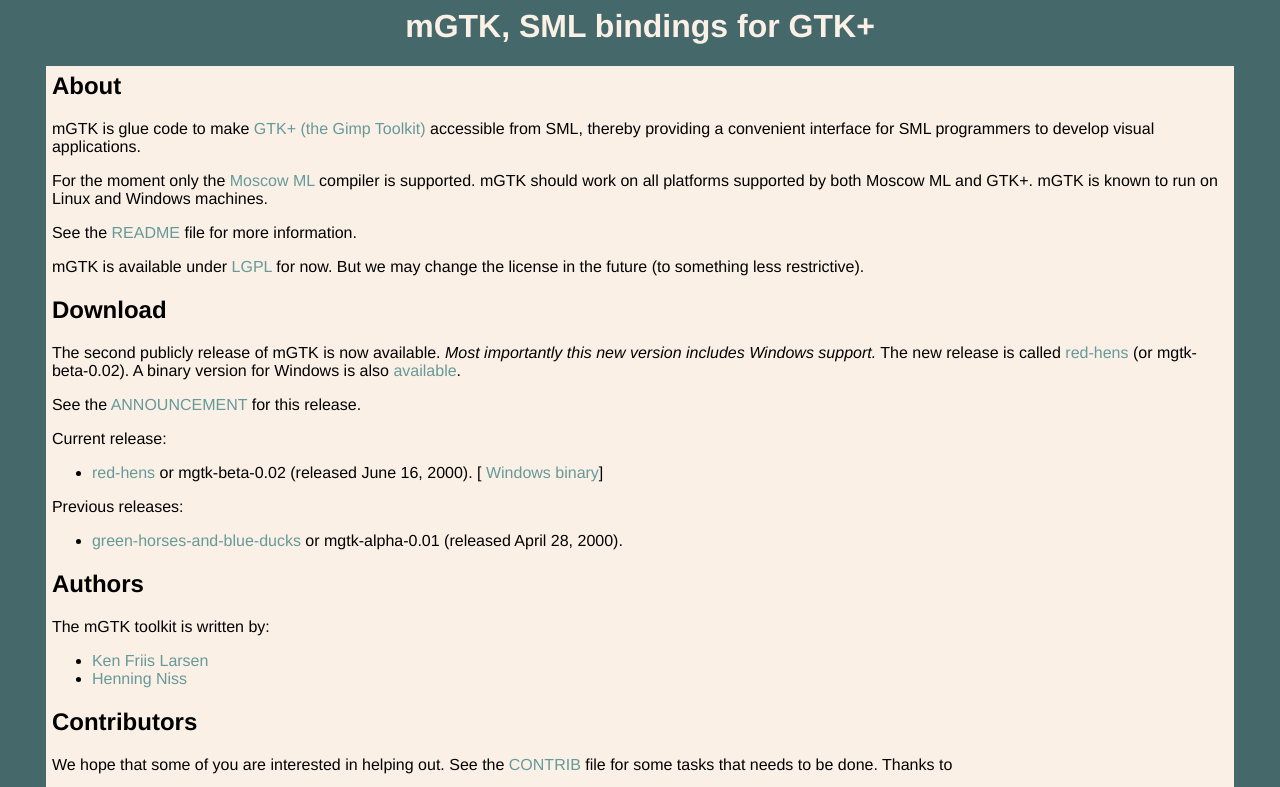
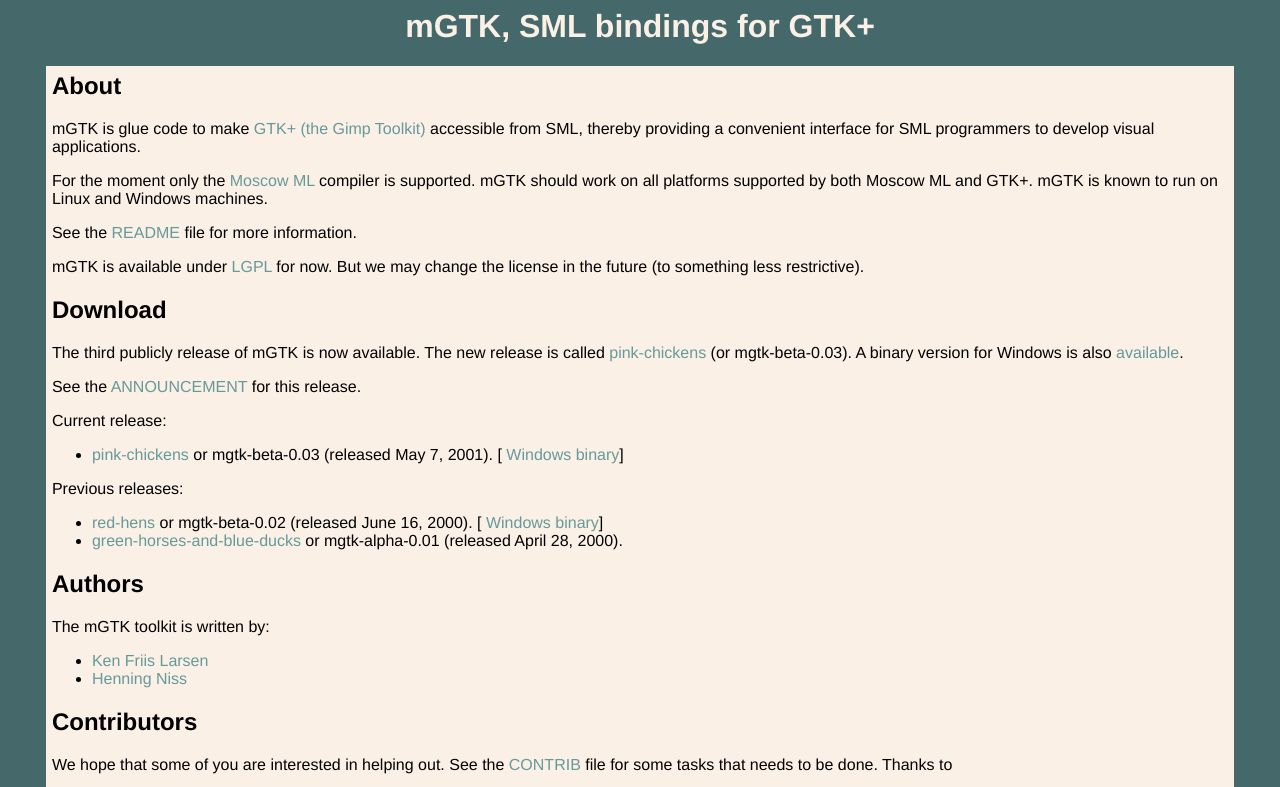
Before and after one commit to mgtk/mgtk, a plain HTML site: page www/index.html in a window 1280 px wide. Shown: the top 787 px of the page. Drawn offline with Linux system fonts and the light colour scheme.

Commit message:
Admin files modified for the pink-chickens release

```diff
--- a/www/index.html
+++ b/www/index.html
@@ -47,11 +47,11 @@ restrictive).
 <h2>Download</h2>
 
 
-<p>The second publicly release of mGTK is now available. <em>Most importantly
-this new version includes Windows support.</em> The new release is called
-<a href="http://prdownloads.sourceforge.net/mgtk/mgtk-beta-0.02.tar.gz">
-red-hens</a> (or mgtk-beta-0.02). A binary version for Windows is also
-<a href="http://prdownloads.sourceforge.net/mgtk/mgtk-beta-0.02-win32.zip">
+<p>The third publicly release of mGTK is now available. The new
+release is called
+<a href="http://prdownloads.sourceforge.net/mgtk/mgtk-beta-0.03.tar.gz">
+pink-chickens</a> (or mgtk-beta-0.03). A binary version for Windows is also
+<a href="http://prdownloads.sourceforge.net/mgtk/mgtk-beta-0.03-win32.zip">
 available</a>.
 
 <p>See the <a href="ANNOUNCEMENT">ANNOUNCEMENT</a> for this
@@ -60,15 +60,21 @@ release.
 <p>Current release:
 <ul>
 <li>
+<a href="http://prdownloads.sourceforge.net/mgtk/mgtk-beta-0.03.tar.gz">
+pink-chickens</a> or mgtk-beta-0.03 (released May 7, 2001).
+     [<a
+     href="http://prdownloads.sourceforge.net/mgtk/mgtk-beta-0.03-win32.zip">
+     Windows binary</a>]
+</ul>
+
+<p>Previous releases:
+<ul>
+<li>
 <a href="http://prdownloads.sourceforge.net/mgtk/mgtk-beta-0.02.tar.gz">
 red-hens</a> or mgtk-beta-0.02 (released June 16, 2000).
      [<a
      href="http://prdownloads.sourceforge.net/mgtk/mgtk-beta-0.02-win32.zip">
      Windows binary</a>]
-</ul>
-
-<p>Previous releases:
-<ul>
 <li>
 <a href="http://prdownloads.sourceforge.net/mgtk/mgtk-alpha-0.01.tar.gz">
 green-horses-and-blue-ducks</a> or mgtk-alpha-0.01 (released April 28, 2000).
@@ -143,7 +149,7 @@ href="http://sourceforge.net/projects/mgtk">Project homepage</a>.
 
 <p><address>
 <small>
-Created: April 21, 2000. Last modified: April 2, 2001.
+Created: April 21, 2000. Last modified: May 7, 2001.
 </small>
 </address>
 </font>
```
Also changed, not shown: 5 other files.
